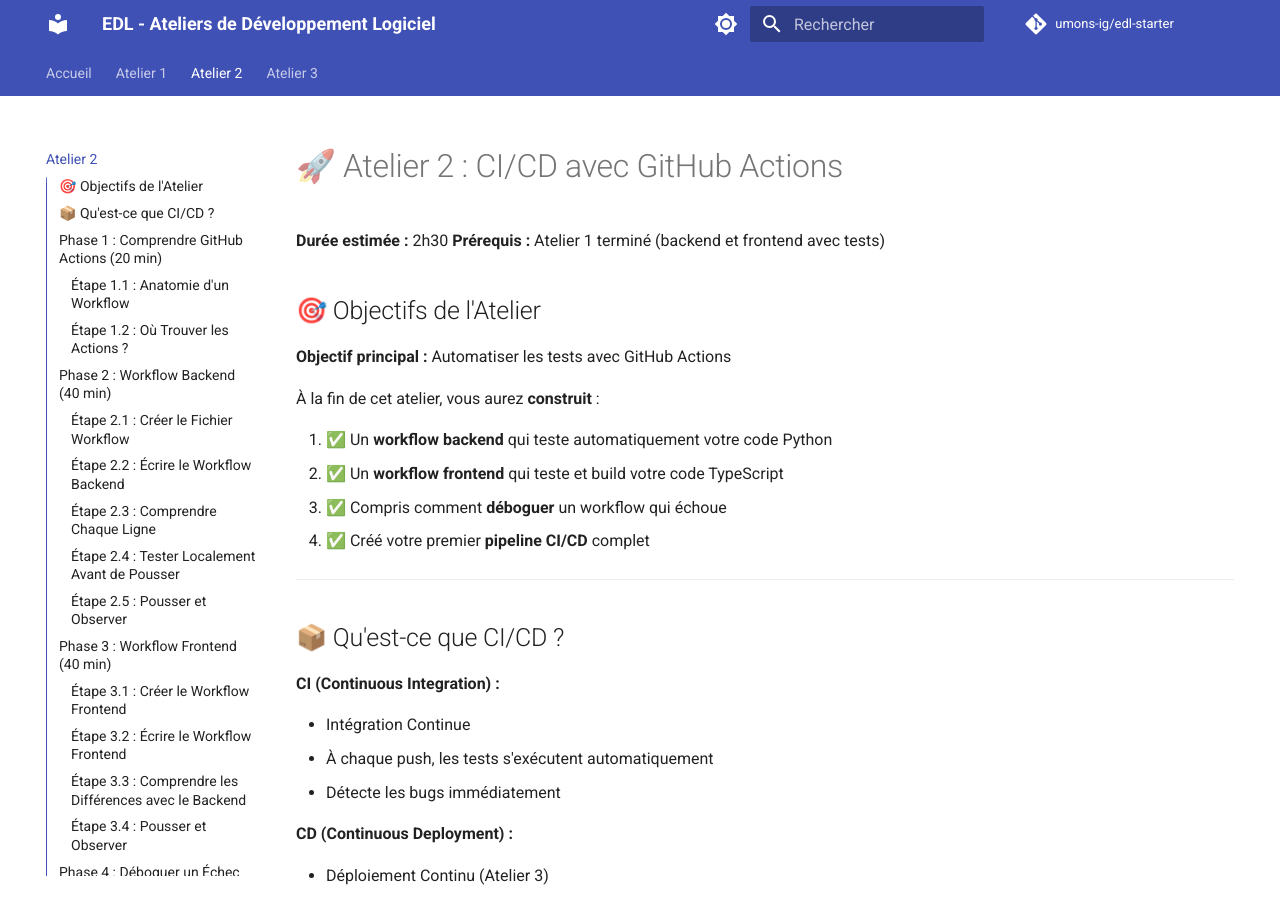
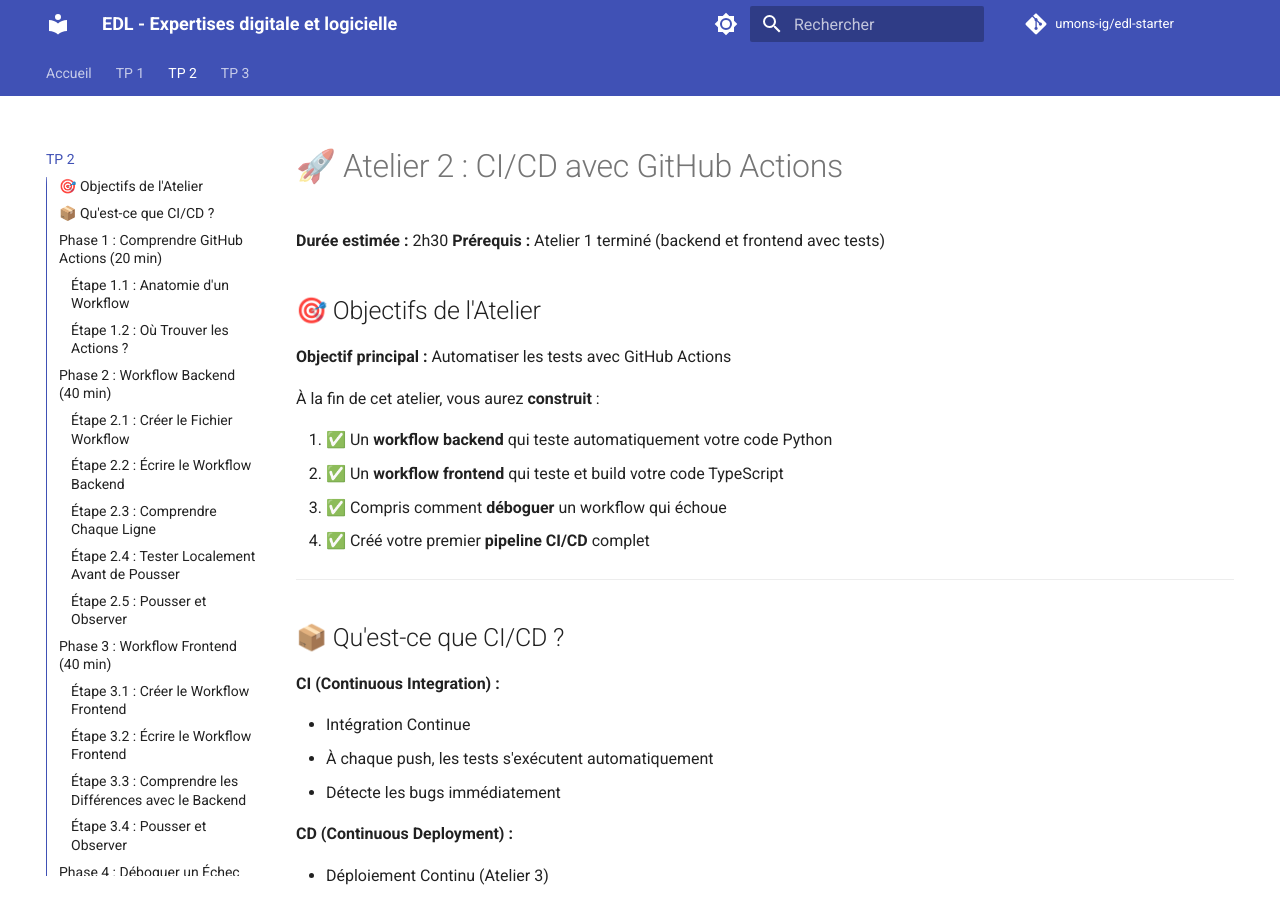
Before and after one commit to umons-ig/edl-starter, an MkDocs documentation site: the page built from docs/TP-2.md, in a window 1280 px wide and 900 px high. Built offline with MkDocs 1.6.1 and Material for MkDocs 9.7.7, drawn with Linux system fonts in a browser that asks for light colours; comment, search, counter and statistics services are not loaded.

Commit message:
changement atelier - tp

```diff
--- a/mkdocs.yml
+++ b/mkdocs.yml
@@ -1,5 +1,5 @@
-site_name: EDL - Ateliers de Développement Logiciel
-site_description: Ateliers pratiques sur les tests unitaires, CI/CD et déploiement
+site_name: EDL - Expertises digitale et logicielle
+site_description: Travaux pratiques sur les tests unitaires, CI/CD et déploiement
 site_author: UMONS - Faculté des Sciences
 repo_url: https://github.com/umons-ig/edl-starter
 repo_name: umons-ig/edl-starter
@@ -50,6 +50,6 @@
 
 nav:
   - Accueil: index.md
-  - Atelier 1: ATELIER-1.md
-  - Atelier 2: ATELIER-2.md
-  - Atelier 3: ATELIER-3.md
+  - TP 1: TP-1.md
+  - TP 2: TP-2.md
+  - TP 3: TP-3.md
```
Also changed, not shown: README.md (+15 -15 lines), docs/index.md (+4 -4 lines), docs/TP-1.md (renamed from docs/ATELIER-1.md), docs/TP-2.md (renamed from docs/ATELIER-2.md), docs/TP-3.md (renamed from docs/ATELIER-3.md), 7 other files.
